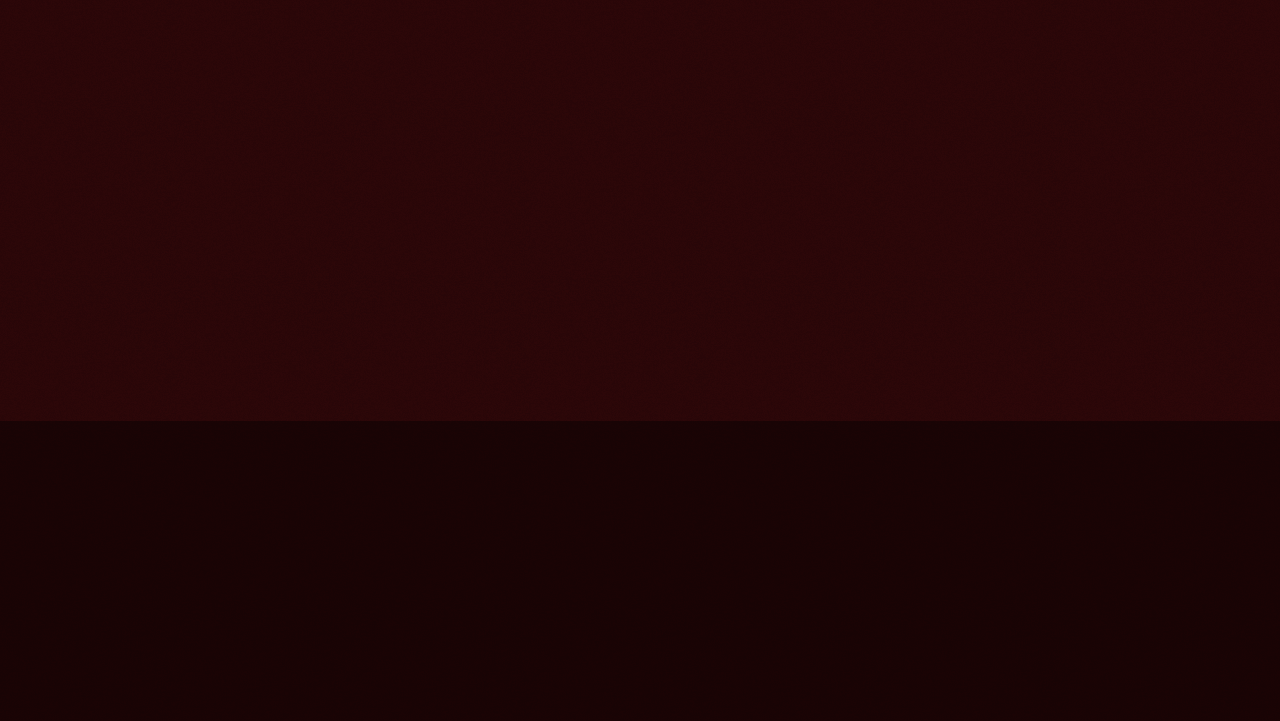
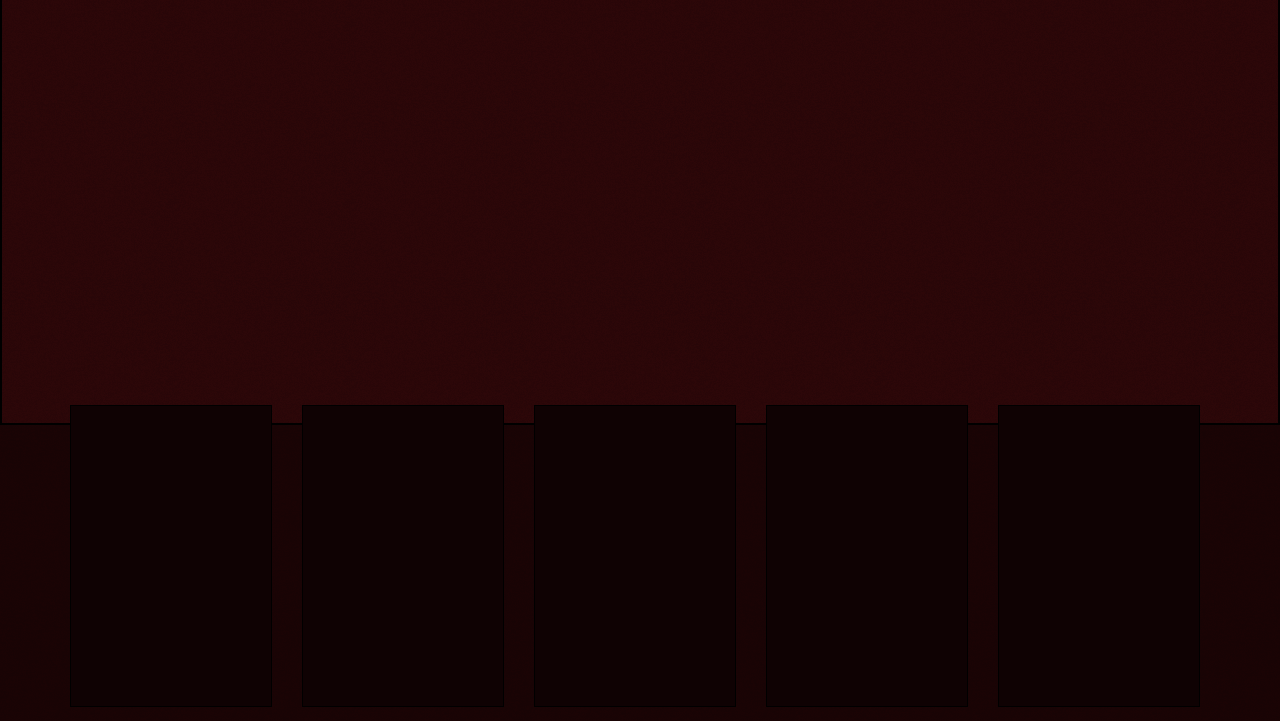
Before and after one commit to strexx/expo, a plain HTML site: page index.html in a window 1280 px wide. Shown: the part 79-800 px from the top of the page. Drawn offline with nearby package versions, Linux system fonts and the light colour scheme.

Commit message:
expo blocks

```diff
--- a/css/main.css
+++ b/css/main.css
@@ -1,6 +1,7 @@
 body {
 	font-size: 12px;
 	font-family: arial;
+	background-color: #190405;
 }
 
 h1
@@ -12,6 +13,7 @@ h1
 #top {
 	background: url('../img/bg1.png');
 	height: 500px;
+	border: 2px solid #000;
 }
 
 #top article
@@ -24,3 +26,23 @@ h1
     background: url('../img/bg2.png');
     height: 500px;
 }
+
+#expo-container
+{
+    position: relative;
+    width: 1200px;
+    height: 200px;
+    margin: 0px auto;
+
+}
+
+.expo-block
+{
+    margin-top: -20px;
+    height: 300px;
+    width: 200px;
+    background-color: #0f0203;
+    float: left;
+    margin-left: 30px;
+    border: 1px solid #000;
+}
--- a/index.html
+++ b/index.html
@@ -10,7 +10,7 @@
 	   <meta charset="utf-8">
 	   <meta name="description" content="Examenupload">
 	   <meta name="keywords" content="Examenupload">
-    <meta name="author" content="Fons Hettema">
+	   <meta name="author" content="Fons Hettema, Bahtiyar Kavakli, Ertugrul Kat">
 	   <meta name="viewport" content="width=device-width,initial-scale=1.0">
 	   <link rel="icon" href="img/favicon.ico" type="image/x-icon">
 	   <link rel="shortcut icon" href="img/favicon.ico" type="image/x-icon">
@@ -35,9 +35,24 @@
 			 <h1>EXPO</h1>
 		  </article>
 	   </section>
+	   <section id="middle">
+		  <div id="expo-container">
+			 <article class="expo-block">
 
-    <section id="middle">
+			 </article>
+			 <article class="expo-block">
 
+			 </article>
+			 <article class="expo-block">
+
+			 </article>
+			 <article class="expo-block">
+
+			 </article>
+			 <article class="expo-block">
+
+			 </article>
+		  </div>
 
 	   </section>
 
```
Lines whose indentation alone changed are shown as unchanged.
